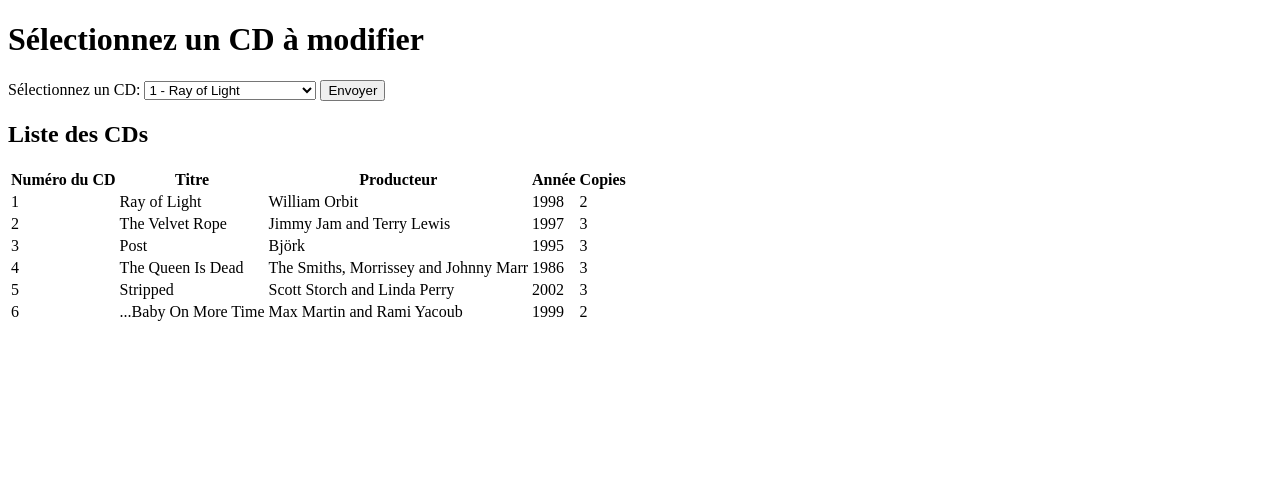
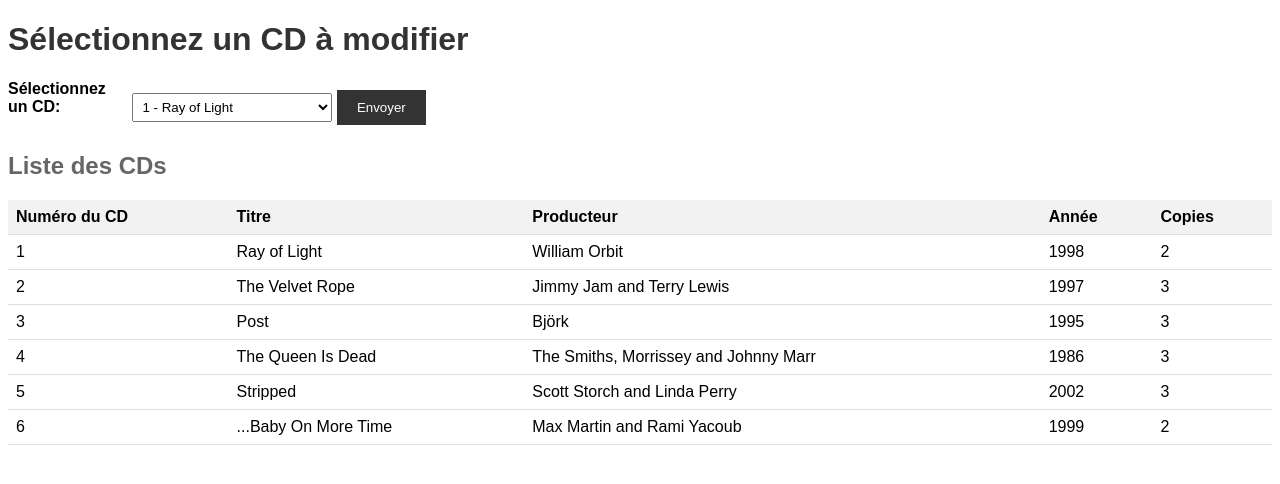
Before and after one commit to SamFadi-dev/B2-BDD-Project, a PHP site: page /2.choix-cd/choix-cd.php in a window 1280 px wide. Shown: the top 484 px of the page. Run offline with PHP 8.4, Linux system fonts and the light colour scheme; data comes from the database, SQL or seed files in the repository.

Commit message:
Finition du point 2

```diff
--- a/dump/myDb.sql
+++ b/dump/myDb.sql
@@ -94,8 +94,8 @@ CREATE TABLE IF NOT EXISTS CONTAINS (
     TRACK_NUMBER INT,
     CD_NUMBER INT,
     PRIMARY KEY (PLAYLIST, TRACK_NUMBER, CD_NUMBER),
-    FOREIGN KEY (PLAYLIST) REFERENCES PLAYLIST(NAME),
-    FOREIGN KEY (TRACK_NUMBER, CD_NUMBER) REFERENCES SONG(TRACK_NUMBER, CD_NUMBER)
+    FOREIGN KEY (PLAYLIST) REFERENCES PLAYLIST(NAME) ON DELETE CASCADE,
+    FOREIGN KEY (TRACK_NUMBER, CD_NUMBER) REFERENCES SONG(TRACK_NUMBER, CD_NUMBER) ON DELETE CASCADE
 );
 
 CREATE TABLE IF NOT EXISTS SONG (
--- a/www/1.mod-lieu/gestion-lieux.php
+++ b/www/1.mod-lieu/gestion-lieux.php
@@ -98,6 +98,7 @@ session_start();
 $bdd = new PDO('mysql:host=ms8db;dbname=groupXX', 'groupXX', 'secret');
 if ($bdd == NULL)
     die("Problème de connection");
+
 $query = 'SELECT * FROM LOCATION';
 $stmt = $bdd->prepare($query);
 $stmt->execute();
--- a/www/2.choix-cd/choix-cd.php
+++ b/www/2.choix-cd/choix-cd.php
@@ -8,6 +8,77 @@ session_start();
 <html>
     <head>
         <title>2. Gestion des CDs</title>
+        <style>
+        body {
+            font-family: Arial, sans-serif;
+        }
+
+        h1 {
+            color: #333;
+        }
+
+        h2 {
+            color: #666;
+        }
+
+        form {
+            margin-bottom: 20px;
+        }
+
+        label {
+            display: inline-block;
+            width: 120px;
+            font-weight: bold;
+        }
+
+        input[type="text"] {
+            width: 200px;
+            padding: 5px;
+            margin-bottom: 10px;
+        }
+
+        select {
+            width: 200px;
+            padding: 5px;
+            margin-bottom: 10px;
+        }
+
+        input[type="submit"] {
+            padding: 10px 20px;
+            background-color: #333;
+            color: #fff;
+            border: none;
+            cursor: pointer;
+        }
+
+        input[type="button"] {
+            padding: 10px 20px;
+            background-color: #333;
+            color: #fff;
+            border: none;
+            cursor: pointer;
+        }
+
+        table {
+            border-collapse: collapse;
+            width: 100%;
+        }
+
+        th, td {
+            padding: 8px;
+            text-align: left;
+            border-bottom: 1px solid #ddd;
+        }
+
+        th {
+            background-color: #f2f2f2;
+        }
+
+        .form-separator {
+            margin: 20px 0;
+            border-top: 1px solid #ddd;
+        }
+    </style>
     </head>
     <body>
         <?php
@@ -16,6 +87,7 @@ session_start();
             die("Problème de connection");
 
         $query = 'SELECT * FROM CD';
+        $queryTable = $query;
         $stmt = $bdd->prepare($query);
         $stmt->execute();
         $cds = $stmt->fetchAll(PDO::FETCH_ASSOC);
@@ -135,7 +207,6 @@ session_start();
         }
     }
     ?>
-
         <h2> Liste des CDs </h2>
             <table>
             <thead>
@@ -149,9 +220,7 @@ session_start();
             </thead>
             <tbody>
                 <?php
-                // Requête SQL pour récupérer les données de la table LOCATION
-                $query = 'SELECT * FROM CD';
-                $stmt = $bdd->query($query);
+                $stmt = $bdd->query($queryTable);
                 while ($row = $stmt->fetch()) {
                 // Affichage de chaque ligne de la table sous forme de ligne de tableau
                 echo "<tr>";
```
Also changed, not shown: www/2.choix-cd/ajouter-chanson.php (+14 -8 lines), www/2.choix-cd/modifier-chanson.php (+9 -4 lines), www/2.choix-cd/supprimer-chanson.php (+7 -2 lines).
